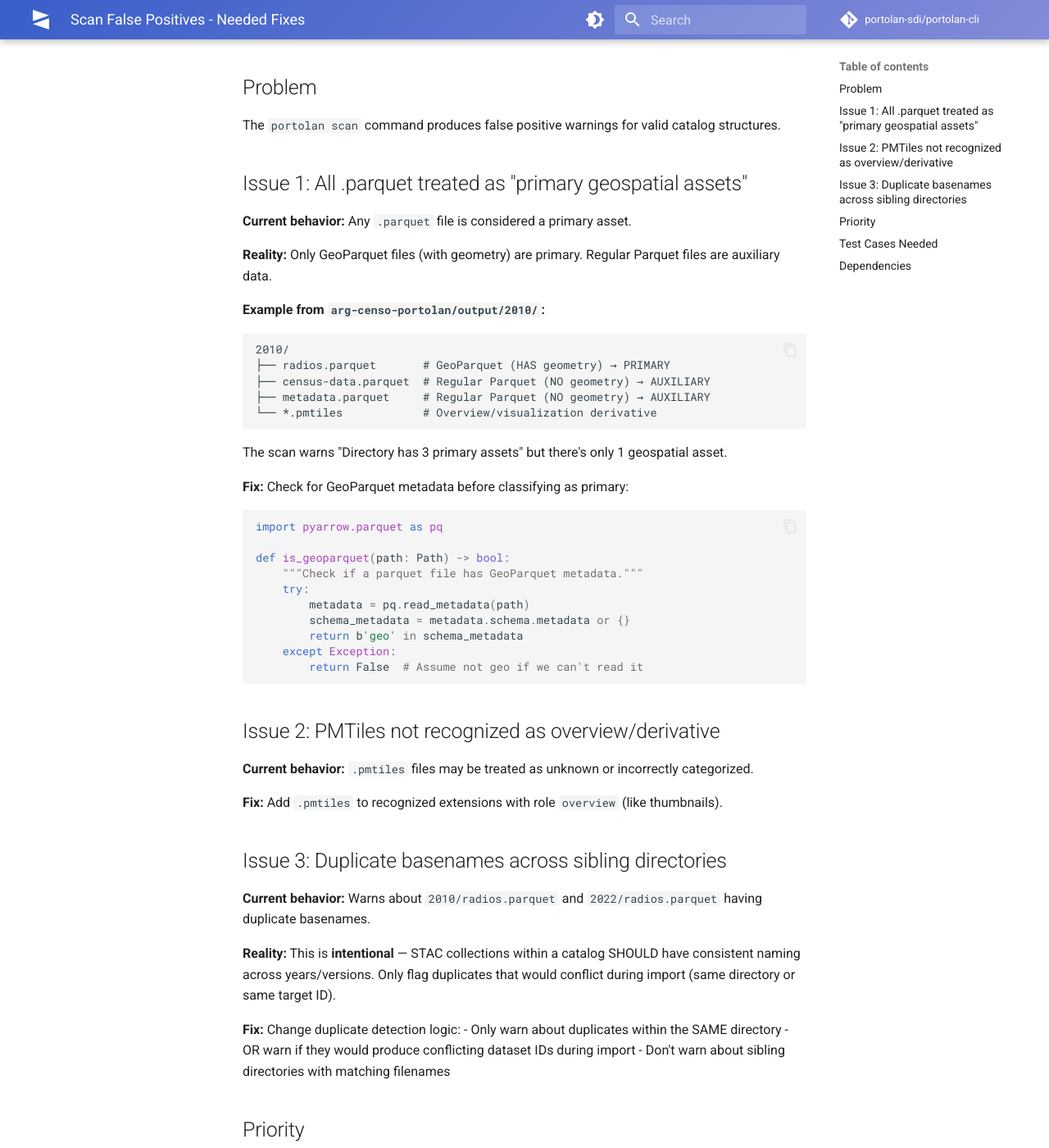
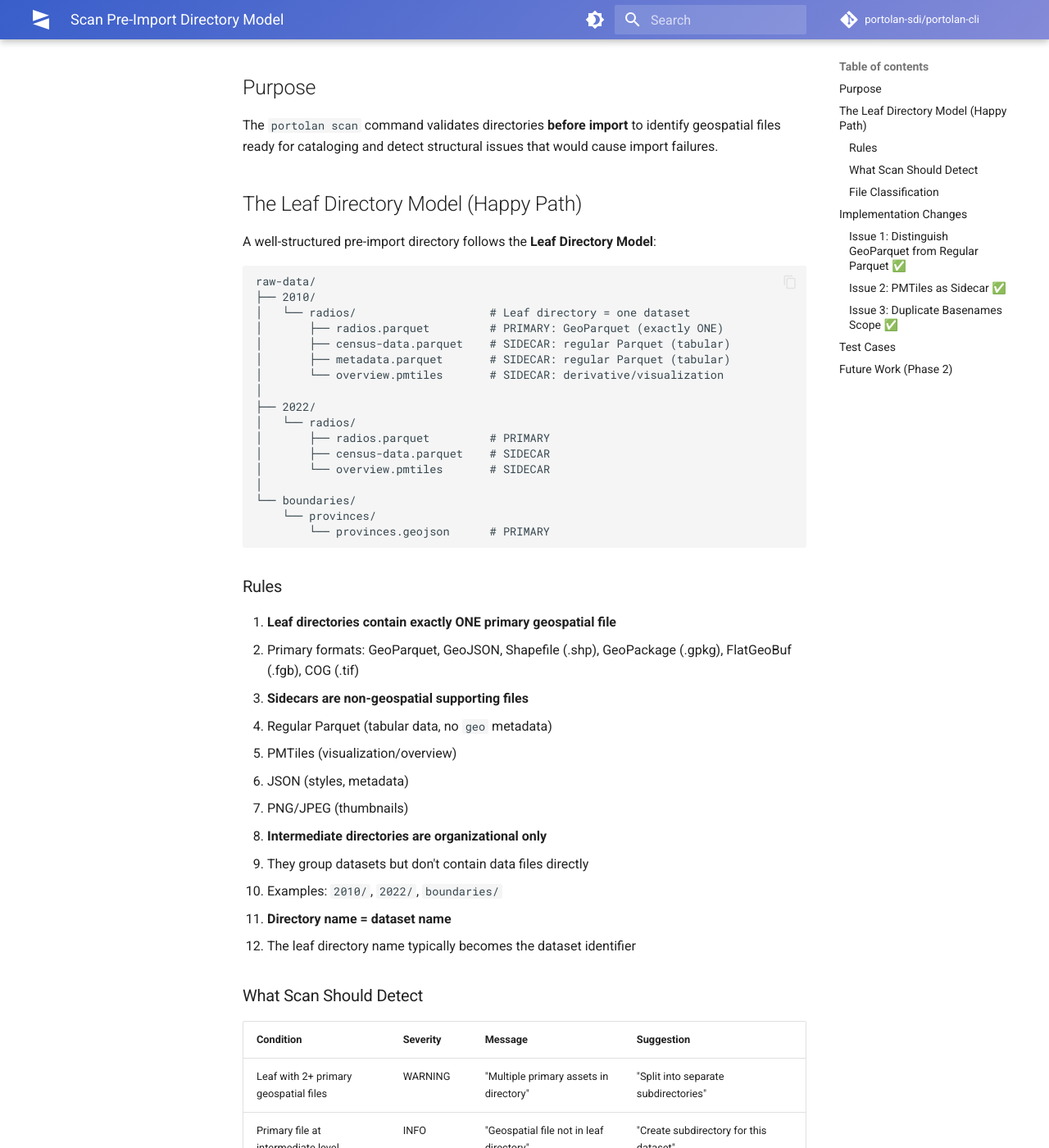
Before and after one commit to portolan-sdi/portolan-cli, an MkDocs documentation site: the page built from docs/plans/scan-false-positives-fixes.md, in a window 1280 px wide and 1400 px high, scrolled down 217 px. Shown: the whole window at 82% size. Built offline with MkDocs 1.6.1 and Material for MkDocs 9.7.7, drawn with Linux system fonts in a browser that asks for light colours; comment, search, counter and statistics services are not loaded; some of the changed text lies outside the part shown.

Commit message:
fix(scan): implement Leaf Directory Model for accurate file classification
- Distinguish GeoParquet from regular Parquet by checking 'geo' metadata
- Add PMTiles as recognized sidecar/overview format (not primary)
- Only warn about duplicate basenames within same directory
- Update plan document with clear Leaf Directory Model definition

The Leaf Directory Model defines the happy path for pre-import directories:
- Each leaf directory contains exactly ONE primary geospatial file
- Sidecars (regular Parquet, PMTiles, etc.) accompany but don't count as primary
- Sibling directories with same filenames are intentional organization

Fixes false positives where valid catalog structures were flagged incorrectly.

Co-Authored-By: Claude Opus 4.5 <noreply@anthropic.com>

````diff
--- a/docs/plans/scan-false-positives-fixes.md
+++ b/docs/plans/scan-false-positives-fixes.md
@@ -1,77 +1,125 @@
-# Scan False Positives - Needed Fixes
+# Scan Pre-Import Directory Model
 
 **Date:** 2025-02-11
-**Status:** TODO
+**Status:** IN PROGRESS
 **Related PR:** #63
 
-## Problem
+## Purpose
 
-The `portolan scan` command produces false positive warnings for valid catalog structures.
+The `portolan scan` command validates directories **before import** to identify geospatial files ready for cataloging and detect structural issues that would cause import failures.
 
-## Issue 1: All .parquet treated as "primary geospatial assets"
+## The Leaf Directory Model (Happy Path)
 
-**Current behavior:** Any `.parquet` file is considered a primary asset.
+A well-structured pre-import directory follows the **Leaf Directory Model**:
 
-**Reality:** Only GeoParquet files (with geometry) are primary. Regular Parquet files are auxiliary data.
-
-**Example from `arg-censo-portolan/output/2010/`:**
 ```
-2010/
-├── radios.parquet       # GeoParquet (HAS geometry) → PRIMARY
-├── census-data.parquet  # Regular Parquet (NO geometry) → AUXILIARY
-├── metadata.parquet     # Regular Parquet (NO geometry) → AUXILIARY
-└── *.pmtiles            # Overview/visualization derivative
+raw-data/
+├── 2010/
+│   └── radios/                    # Leaf directory = one dataset
+│       ├── radios.parquet         # PRIMARY: GeoParquet (exactly ONE)
+│       ├── census-data.parquet    # SIDECAR: regular Parquet (tabular)
+│       ├── metadata.parquet       # SIDECAR: regular Parquet (tabular)
+│       └── overview.pmtiles       # SIDECAR: derivative/visualization
+│
+├── 2022/
+│   └── radios/
+│       ├── radios.parquet         # PRIMARY
+│       ├── census-data.parquet    # SIDECAR
+│       └── overview.pmtiles       # SIDECAR
+│
+└── boundaries/
+    └── provinces/
+        └── provinces.geojson      # PRIMARY
 ```
 
-The scan warns "Directory has 3 primary assets" but there's only 1 geospatial asset.
+### Rules
 
-**Fix:** Check for GeoParquet metadata before classifying as primary:
+1. **Leaf directories contain exactly ONE primary geospatial file**
+   - Primary formats: GeoParquet, GeoJSON, Shapefile (.shp), GeoPackage (.gpkg), FlatGeoBuf (.fgb), COG (.tif)
+
+2. **Sidecars are non-geospatial supporting files**
+   - Regular Parquet (tabular data, no `geo` metadata)
+   - PMTiles (visualization/overview)
+   - JSON (styles, metadata)
+   - PNG/JPEG (thumbnails)
+
+3. **Intermediate directories are organizational only**
+   - They group datasets but don't contain data files directly
+   - Examples: `2010/`, `2022/`, `boundaries/`
+
+4. **Directory name = dataset name**
+   - The leaf directory name typically becomes the dataset identifier
+
+### What Scan Should Detect
+
+| Condition | Severity | Message | Suggestion |
+|-----------|----------|---------|------------|
+| Leaf with 2+ primary geospatial files | WARNING | "Multiple primary assets in directory" | "Split into separate subdirectories" |
+| Primary file at intermediate level | INFO | "Geospatial file not in leaf directory" | "Create subdirectory for this dataset" |
+| No primary in leaf (only sidecars) | INFO | "Directory has sidecars but no primary" | "Add primary geospatial file or remove directory" |
+
+### File Classification
+
+| Extension | Classification | Notes |
+|-----------|----------------|-------|
+| `.parquet` | PRIMARY if GeoParquet, SIDECAR if regular | Check for `geo` key in schema metadata |
+| `.geojson` | PRIMARY | Always geospatial |
+| `.shp` | PRIMARY | With `.dbf`, `.shx` sidecars |
+| `.gpkg` | PRIMARY | Self-contained |
+| `.fgb` | PRIMARY | FlatGeoBuf |
+| `.tif`, `.tiff` | PRIMARY | COG/GeoTIFF |
+| `.pmtiles` | SIDECAR | Visualization derivative |
+| `.json` | SIDECAR | Metadata/styles |
+| `.png`, `.jpg` | SIDECAR | Thumbnails |
+| `.dbf`, `.shx`, `.prj` | SIDECAR | Shapefile components |
+
+---
+
+## Implementation Changes
+
+### Issue 1: Distinguish GeoParquet from Regular Parquet ✅
+
+**Problem:** All `.parquet` files were treated as primary assets.
+
+**Fix:** Check for GeoParquet metadata (`geo` key in schema):
 
 ```python
-import pyarrow.parquet as pq
-
-def is_geoparquet(path: Path) -> bool:
-    """Check if a parquet file has GeoParquet metadata."""
+def _is_geoparquet(path: Path) -> bool:
+    """Check if a Parquet file is GeoParquet."""
     try:
-        metadata = pq.read_metadata(path)
-        schema_metadata = metadata.schema.metadata or {}
-        return b'geo' in schema_metadata
+        import pyarrow.parquet as pq
+        pq_file = pq.ParquetFile(path)
+        schema_metadata = pq_file.schema_arrow.metadata
+        return b"geo" in (schema_metadata or {})
     except Exception:
-        return False  # Assume not geo if we can't read it
+        return False
 ```
 
-## Issue 2: PMTiles not recognized as overview/derivative
+### Issue 2: PMTiles as Sidecar ✅
 
-**Current behavior:** `.pmtiles` files may be treated as unknown or incorrectly categorized.
+**Problem:** `.pmtiles` files weren't recognized.
 
-**Fix:** Add `.pmtiles` to recognized extensions with role `overview` (like thumbnails).
+**Fix:** Add to `OVERVIEW_EXTENSIONS` and skip as sidecars (not primary assets).
 
-## Issue 3: Duplicate basenames across sibling directories
+### Issue 3: Duplicate Basenames Scope ✅
 
-**Current behavior:** Warns about `2010/radios.parquet` and `2022/radios.parquet` having duplicate basenames.
+**Problem:** Warned about `2010/radios.parquet` and `2022/radios.parquet`.
 
-**Reality:** This is **intentional** — STAC collections within a catalog SHOULD have consistent naming across years/versions. Only flag duplicates that would conflict during import (same directory or same target ID).
+**Fix:** Only warn about duplicates within the SAME directory. Sibling directories with matching names are intentional organization.
 
-**Fix:** Change duplicate detection logic:
-- Only warn about duplicates within the SAME directory
-- OR warn if they would produce conflicting dataset IDs during import
-- Don't warn about sibling directories with matching filenames
+---
 
-## Priority
+## Test Cases
 
-| Fix | Priority | Complexity |
-|-----|----------|------------|
-| GeoParquet detection | P1 | Medium (needs pyarrow read) |
-| Duplicate basename logic | P1 | Low (logic change only) |
-| PMTiles as overview | P2 | Low (add to extension map) |
+1. ✅ Directory with 1 GeoParquet + 2 regular Parquet → no "multiple primaries" warning
+2. ✅ Sibling directories with same filenames → no "duplicate basename" warning
+3. ✅ Same directory with duplicate basenames → SHOULD warn
+4. ✅ Directory with .pmtiles → recognized as sidecar, not primary
 
-## Test Cases Needed
+---
 
-1. Directory with 1 GeoParquet + 2 regular Parquet → no "multiple primaries" warning
-2. Sibling directories with same filenames → no "duplicate basename" warning
-3. Same directory with duplicate basenames → SHOULD warn
-4. Directory with .pmtiles → recognized as overview, not primary
+## Future Work (Phase 2)
 
-## Dependencies
-
-- `pyarrow` is already a project dependency (via geoparquet-io)
+- `portolan scan --fix` to automatically restructure directories
+- Detection of primary files at intermediate levels
+- Suggested directory structure for non-conforming layouts
````
Also changed, not shown: 3 other files.
